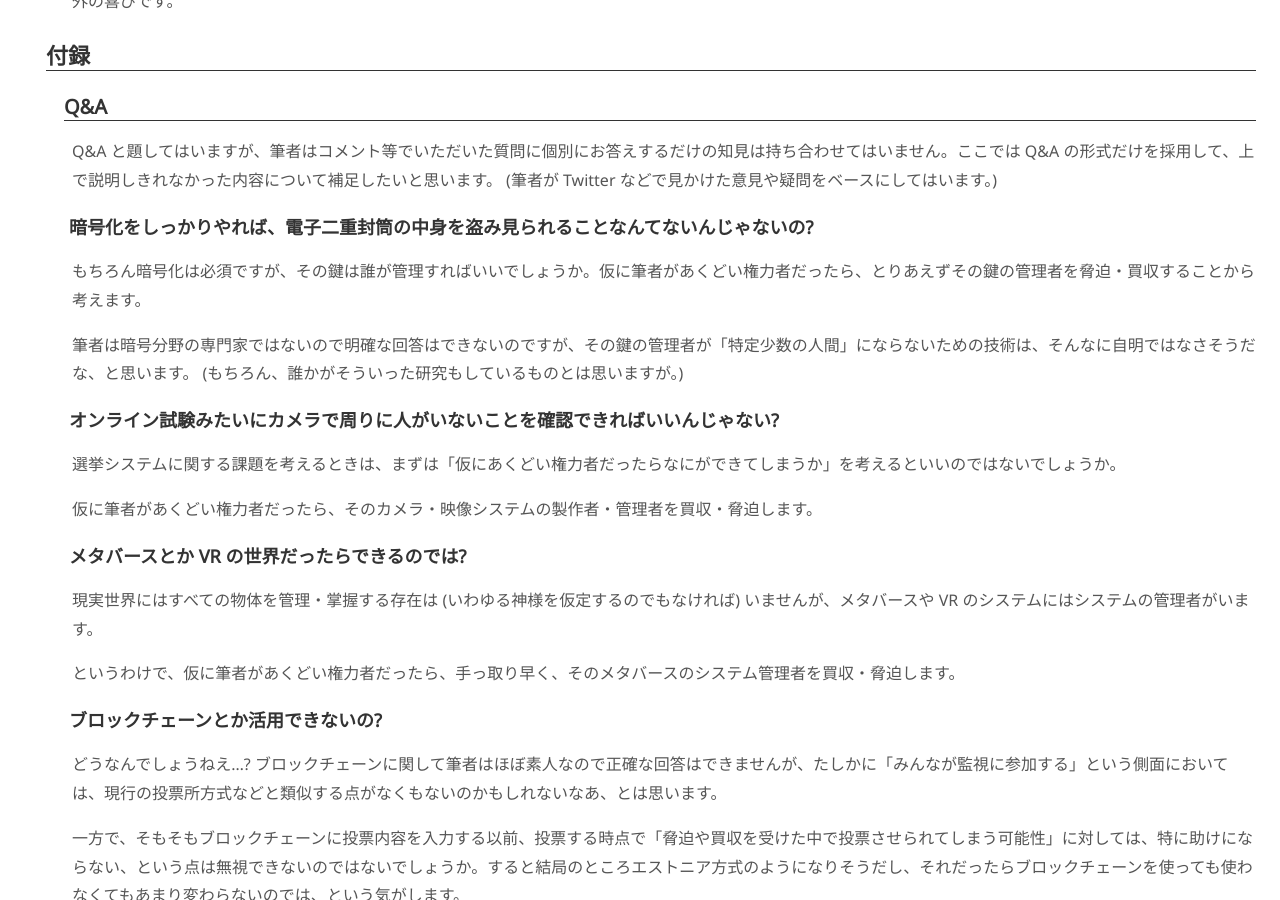
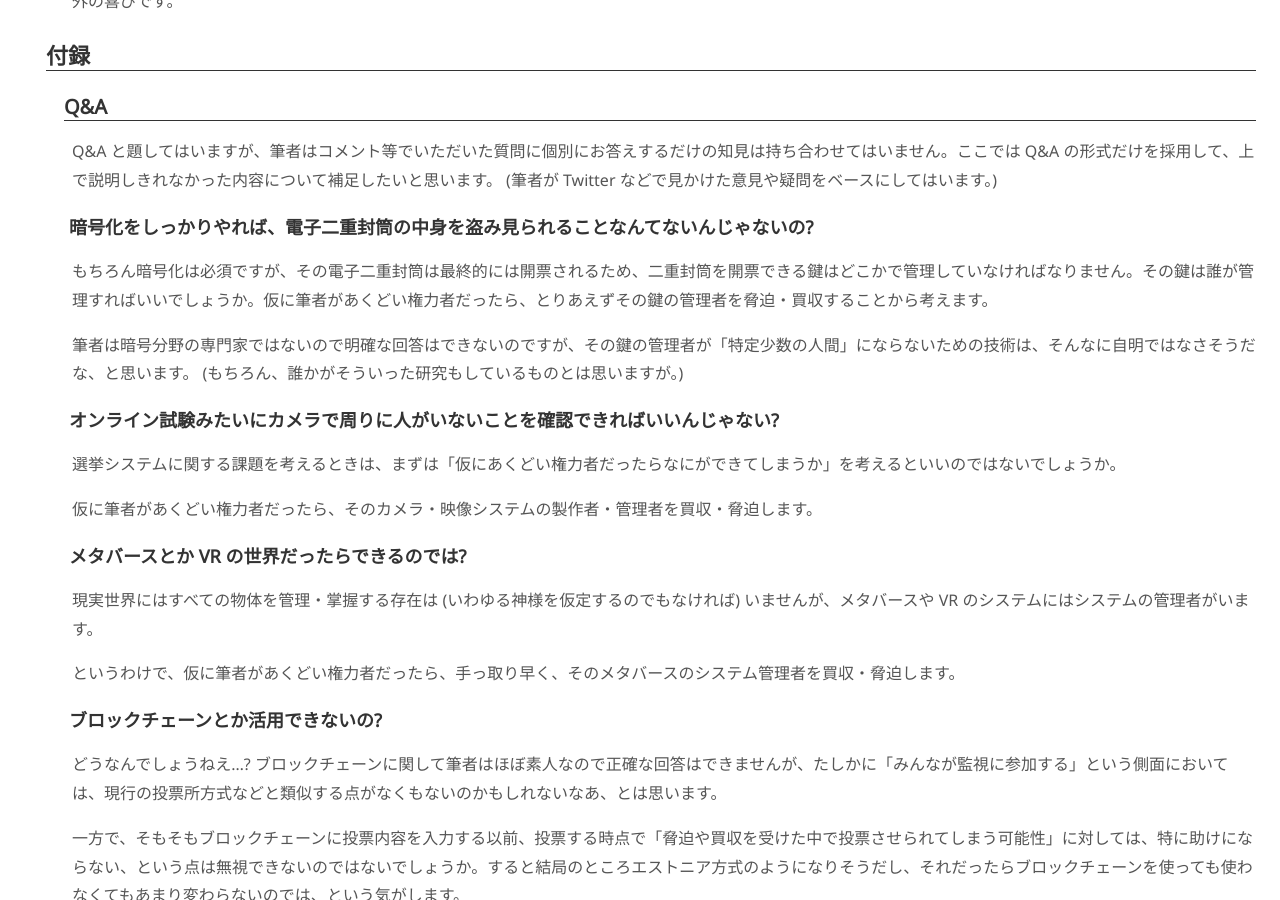
Before and after one commit to dmikurube/writings, a Jekyll site: the page built from articles/online-voting-is-hard-ja.md, in a window 1280 px wide and 900 px high, scrolled down 20851 px. Built offline with Jekyll 4.4.1, drawn with Linux system fonts in a browser that asks for light colours.

Commit message:
Update Q&A

```diff
--- a/articles/online-voting-is-hard-ja.md
+++ b/articles/online-voting-is-hard-ja.md
@@ -712,7 +712,7 @@ Q&A と題してはいますが、筆者はコメント等でいただいた質
 
 ### 暗号化をしっかりやれば、電子二重封筒の中身を盗み見られることなんてないんじゃないの?
 
-もちろん暗号化は必須ですが、その鍵は誰が管理すればいいでしょうか。仮に筆者があくどい権力者だったら、とりあえずその鍵の管理者を脅迫・買収することから考えます。
+もちろん暗号化は必須ですが、その電子二重封筒は最終的には開票されるため、二重封筒を開票できる鍵はどこかで管理していなければなりません。その鍵は誰が管理すればいいでしょうか。仮に筆者があくどい権力者だったら、とりあえずその鍵の管理者を脅迫・買収することから考えます。
 
 筆者は暗号分野の専門家ではないので明確な回答はできないのですが、その鍵の管理者が「特定少数の人間」にならないための技術は、そんなに自明ではなさそうだな、と思います。 (もちろん、誰かがそういった研究もしているものとは思いますが。)
 
```
